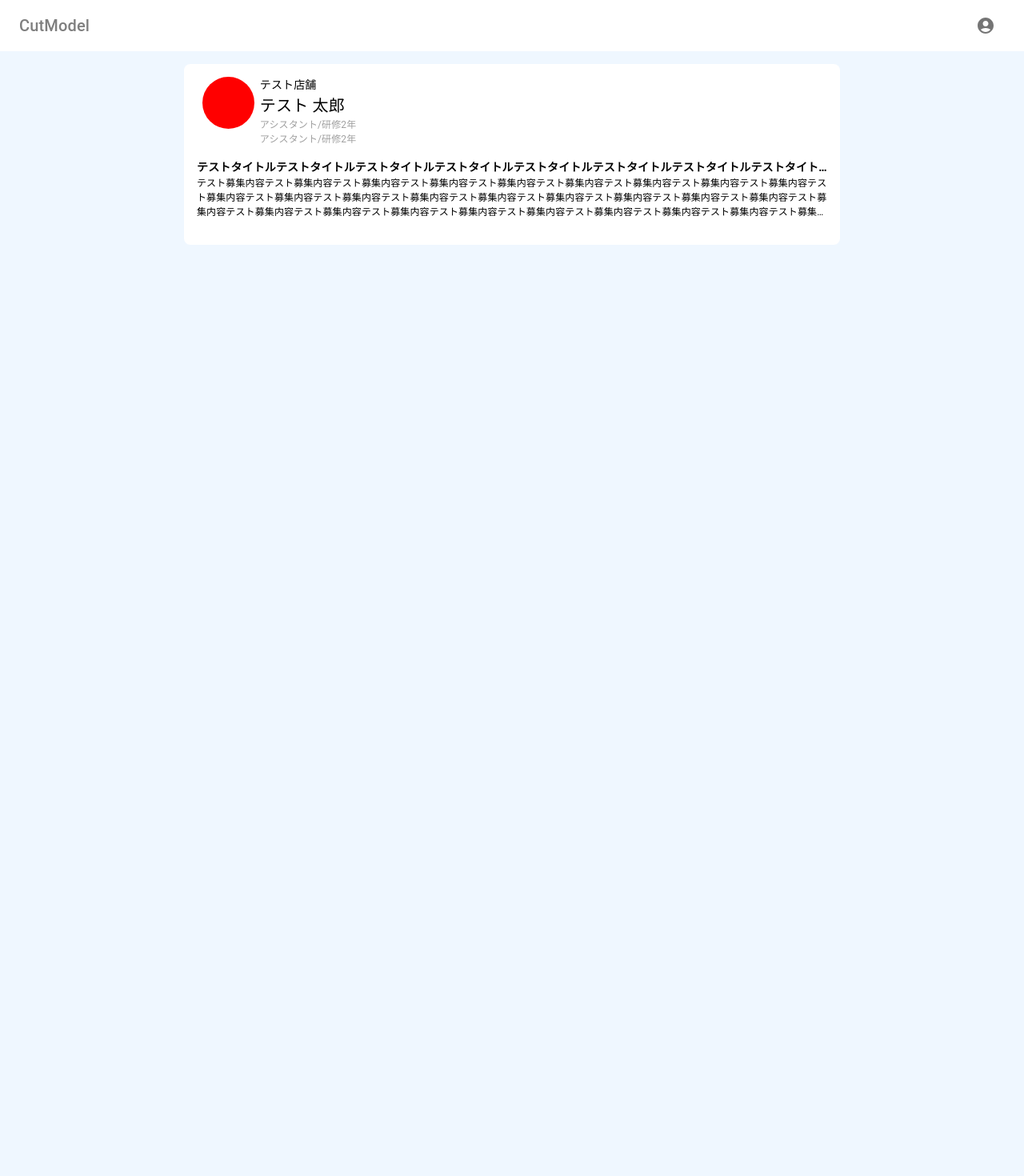
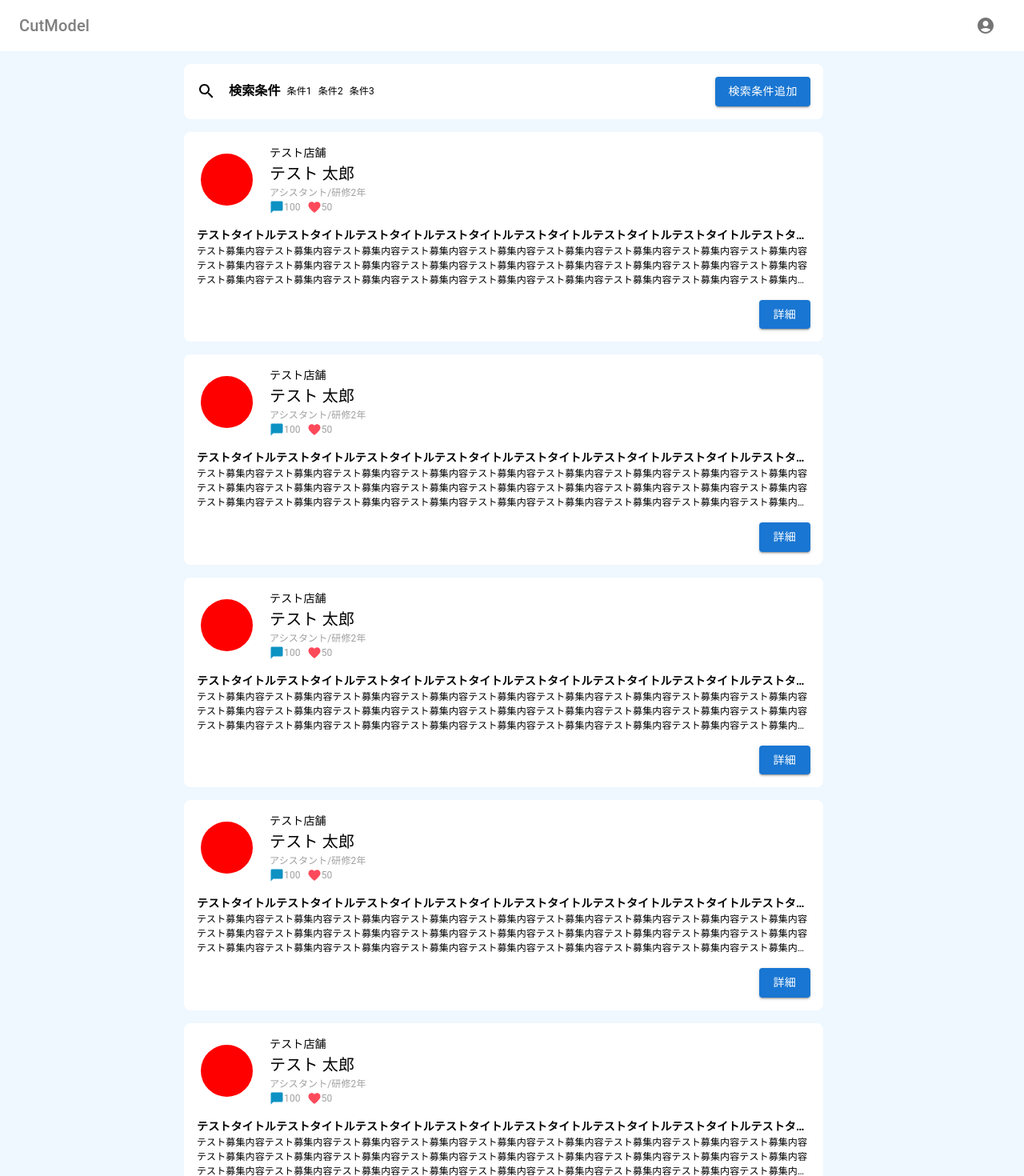
Before and after one commit to shima-hito2/CutModel, a Next.js app: page /top in a window 1280 px wide. Shown: the top 1470 px of the page at 80% size. Before the commit the page ends 800 px from the top, so only its background shows below. Built offline with nearby package versions, Linux system fonts and the light colour scheme.

Commit message:
検索条件、ページネーション追加

```diff
--- a/src/features/articleList/components/ArticleItem.tsx
+++ b/src/features/articleList/components/ArticleItem.tsx
@@ -1,14 +1,24 @@
-import { Box } from "@mui/material";
+import ChatBubbleIcon from "@mui/icons-material/ChatBubble";
+import FavoriteIcon from "@mui/icons-material/Favorite";
+import { Box, Button } from "@mui/material";
 import Typography from "@mui/material/Typography";
 import type { FC } from "react";
 
 export const ArticleItem: FC = () => {
 	return (
 		<>
-			<Box sx={{ backgroundColor: "#FFF", m: 2, p: 2, borderRadius: 2 }}>
+			<Box
+				sx={{
+					backgroundColor: "#FFF",
+					m: 2,
+					p: 2,
+					borderRadius: 2,
+					width: "90%",
+				}}
+			>
 				{/* ユーザー情報 */}
 				<Box sx={{ display: "flex" }}>
-					<Box sx={{ width: "10%" }}>
+					<Box sx={{ width: "10%", minWidth: 65, my: "auto", pr: 2 }}>
 						<Box
 							sx={{
 								borderRadius: "50%",
@@ -25,14 +35,18 @@ export const ArticleItem: FC = () => {
 						<Typography sx={{ fontSize: 12, color: "#00000060" }}>
 							アシスタント/研修2年
 						</Typography>
-						<Box>
+						<Box sx={{ display: "flex" }}>
+							<ChatBubbleIcon sx={{ fontSize: 18, color: "#0d92c3" }} />
 							<Typography sx={{ fontSize: 12, color: "#00000060" }}>
-								アシスタント/研修2年
+								100
+							</Typography>
+							<FavoriteIcon sx={{ fontSize: 18, color: "#fd4a5b", pl: 1 }} />
+							<Typography sx={{ fontSize: 12, color: "#00000060" }}>
+								50
 							</Typography>
 						</Box>
 					</Box>
 				</Box>
-				{/* レビュー内容(ユーザーに対しての) */}
 				{/* 募集内容 */}
 				<Box sx={{ py: 2 }}>
 					<Typography
@@ -58,6 +72,12 @@ export const ArticleItem: FC = () => {
 						テスト募集内容テスト募集内容テスト募集内容テスト募集内容テスト募集内容テスト募集内容テスト募集内容テスト募集内容テスト募集内容テスト募集内容テスト募集内容テスト募集内容テスト募集内容テスト募集内容テスト募集内容テスト募集内容テスト募集内容テスト募集内容テスト募集内容テスト募集内容テスト募集内容テスト募集内容テスト募集内容テスト募集内容テスト募集内容テスト募集内容テスト募集内容テスト募集内容テスト募集内容テスト募集内容テスト募集内容テスト募集内容テスト募集内容テスト募集内容テスト募集内容テスト募集内容テスト募集内容テスト募集内容テスト募集内容テスト募集内容テスト募集内容テスト募集内容テスト募集内容テスト募集内容テスト募集内容テスト募集内容テスト募集内容テスト募集内容テスト募集内容テスト募集内容
 					</Typography>
 				</Box>
+				{/* 詳細ボタン */}
+				<Box
+					sx={{ width: "100%", display: "flex", justifyContent: "flex-end" }}
+				>
+					<Button variant="contained">詳細</Button>
+				</Box>
 			</Box>
 		</>
 	);
--- /dev/null
+++ b/src/features/articleList/components/ArticleSearchFilter.tsx
@@ -0,0 +1,67 @@
+import SearchIcon from "@mui/icons-material/Search";
+import { Box, Button, Modal, TextField, Typography } from "@mui/material";
+import { type FC, useState } from "react";
+
+const searchList = ["条件1", "条件2", "条件3"];
+
+export const ArticleSearchFilter: FC = () => {
+	const [open, setOpen] = useState(false);
+	const handleOpen = () => setOpen(true);
+	const handleClose = () => setOpen(false);
+	return (
+		<>
+			<Box
+				sx={{
+					width: "90%",
+					display: "flex",
+					backgroundColor: "#FFF",
+					m: 2,
+					p: 2,
+					borderRadius: 2,
+					justifyContent: "space-between",
+				}}
+			>
+				<Box sx={{ display: "flex", alignItems: "center" }}>
+					<SearchIcon sx={{ pr: 2 }} />
+					<Typography sx={{ fontWeight: "bold" }}>検索条件</Typography>
+					{searchList.map((item) => (
+						<Typography key={item} sx={{ fontSize: 12, pl: 1 }}>
+							{item}
+						</Typography>
+					))}
+				</Box>
+				<Button variant="contained" onClick={handleOpen}>
+					検索条件追加
+				</Button>
+			</Box>
+			<Modal open={open} onClose={handleClose}>
+				<Box
+					sx={{
+						position: "absolute",
+						top: "50%",
+						left: "50%",
+						transform: "translate(-50%, -50%)",
+						width: "80%",
+						maxWidth: 400,
+						bgcolor: "background.paper",
+						boxShadow: 24,
+						p: 4,
+						borderRadius: 2,
+					}}
+				>
+					<TextField sx={{ m: 1 }} label="メニュー" variant="outlined" />
+					<TextField sx={{ m: 1 }} label="場所" variant="outlined" />
+					<TextField sx={{ m: 1 }} label="料金" variant="outlined" />
+					<Box sx={{ display: "flex", justifyContent: "space-between", pt: 2 }}>
+						<Button variant="contained" color="inherit" onClick={handleClose}>
+							キャンセル
+						</Button>
+						<Button variant="contained" onClick={handleClose}>
+							追加
+						</Button>
+					</Box>
+				</Box>
+			</Modal>
+		</>
+	);
+};
--- a/src/features/articleList/components/index.ts
+++ b/src/features/articleList/components/index.ts
@@ -1 +1,2 @@
 export { ArticleItem } from "./ArticleItem";
+export { ArticleSearchFilter } from "./ArticleSearchFilter";
--- a/src/features/articleList/index.tsx
+++ b/src/features/articleList/index.tsx
@@ -1,10 +1,31 @@
+"use client";
+
+import { Box, Pagination } from "@mui/material";
 import type { FC } from "react";
-import { ArticleItem } from "./components";
+import { ArticleItem, ArticleSearchFilter } from "./components";
 
 export const ArticleList: FC = () => {
 	return (
 		<>
+			{/* 検索項目 */}
+			<ArticleSearchFilter />
+			{/* TODO: APIで取得したデータに入れ替え、propsにはListを入れる */}
+			{/* 募集リスト */}
 			<ArticleItem />
+			<ArticleItem />
+			<ArticleItem />
+			<ArticleItem />
+			<ArticleItem />
+			{/* ページネーション */}
+			<Box
+				sx={{ width: "100%", display: "flex", justifyContent: "center", pb: 2 }}
+			>
+				<Pagination
+					count={10} //総ページ数
+					color="primary" //ページネーションの色
+					page={1} //現在のページ番号
+				/>
+			</Box>
 		</>
 	);
 };
```
